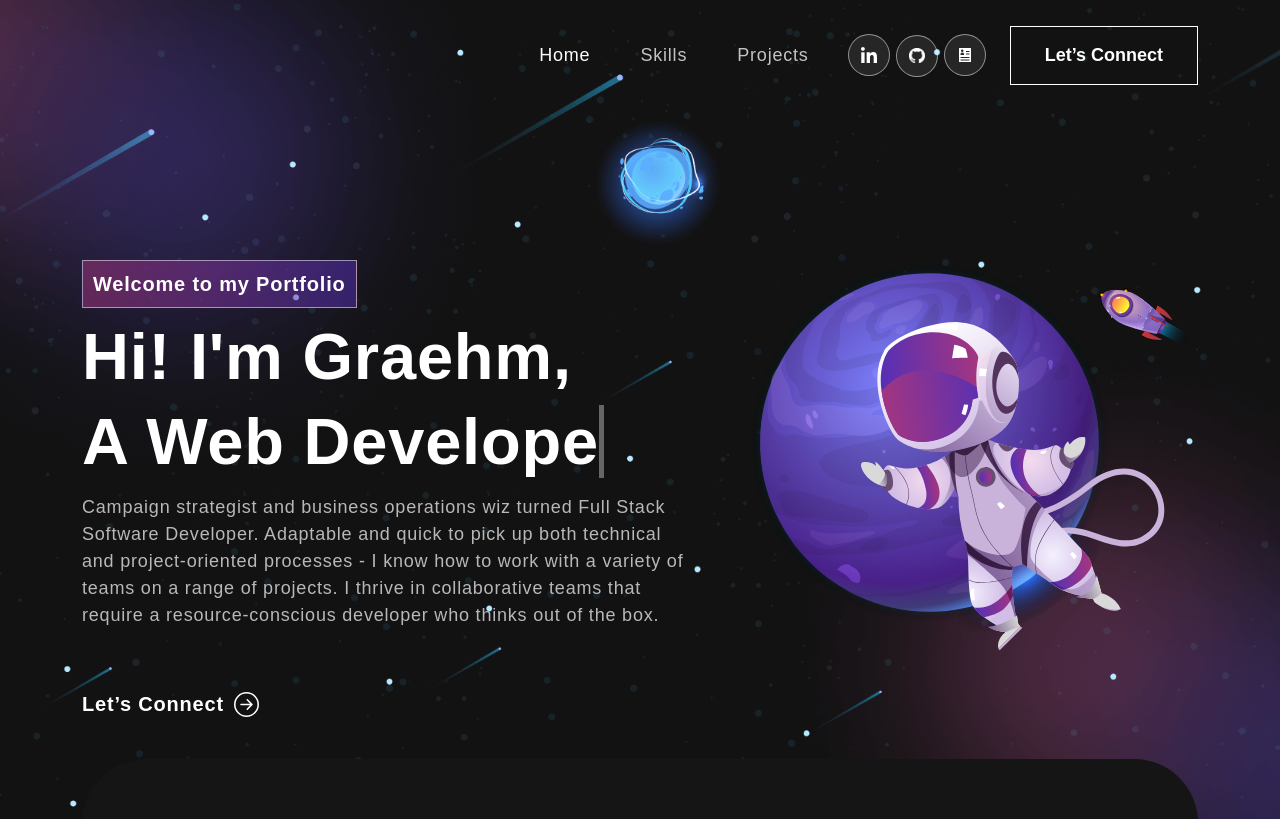
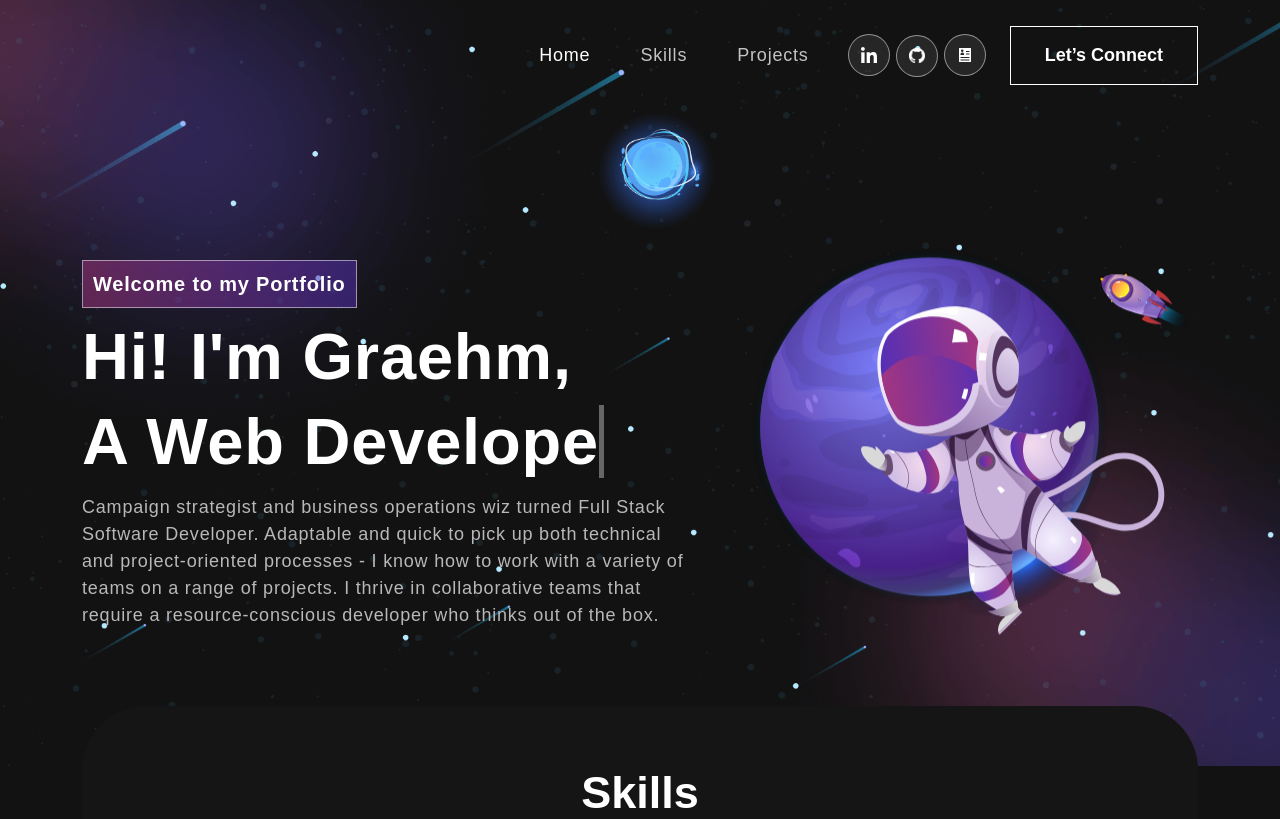
Before and after one commit to Graehm/portfolio, a React (Create React App) app: page / in a window 1280 px wide. Shown: the top 819 px of the page. Built offline with nearby package versions, Linux system fonts and the light colour scheme.

Commit message:
edit banner pic and removed unecessary tag

```diff
--- a/src/App.css
+++ b/src/App.css
@@ -269,7 +269,7 @@
 .banner img {
   animation: updown 3s linear infinite;
 }
-/* @keyframes updown {
+@keyframes updown {
     0% {
         transform: translateY(-20px);
     }
@@ -279,7 +279,7 @@
     100% {
         transform: translateY(-20px);
     }
-} */
+}
 .txt-rotate > .wrap {
   border-right: 0.08em solid #666;
 }
--- a/src/components/Banner.js
+++ b/src/components/Banner.js
@@ -1,7 +1,7 @@
 import { useState, useEffect } from "react";
 import { Container, Row, Col } from "react-bootstrap";
 import headerImg from "../assets/img/header-img.svg";
-import { ArrowRightCircle } from 'react-bootstrap-icons';
+// import { ArrowRightCircle } from 'react-bootstrap-icons';
 import 'animate.css';
 import TrackVisibility from 'react-on-screen';
 
@@ -62,7 +62,7 @@
                     Campaign strategist and business operations wiz turned Full Stack Software Developer. Adaptable and quick to pick up both technical and project-oriented processes - I know how to work with a variety of teams on a range of projects.
                     I thrive in collaborative teams that require a resource-conscious developer who thinks out of the box.
                   </p>
-                  <button onClick={() => console.log('connect')}>Let’s Connect <ArrowRightCircle size={25} /></button>
+                  {/* <button onClick={() => console.log('connect')}>Let’s Connect <ArrowRightCircle size={25} /></button> */}
               </div>}
             </TrackVisibility>
           </Col>
```
